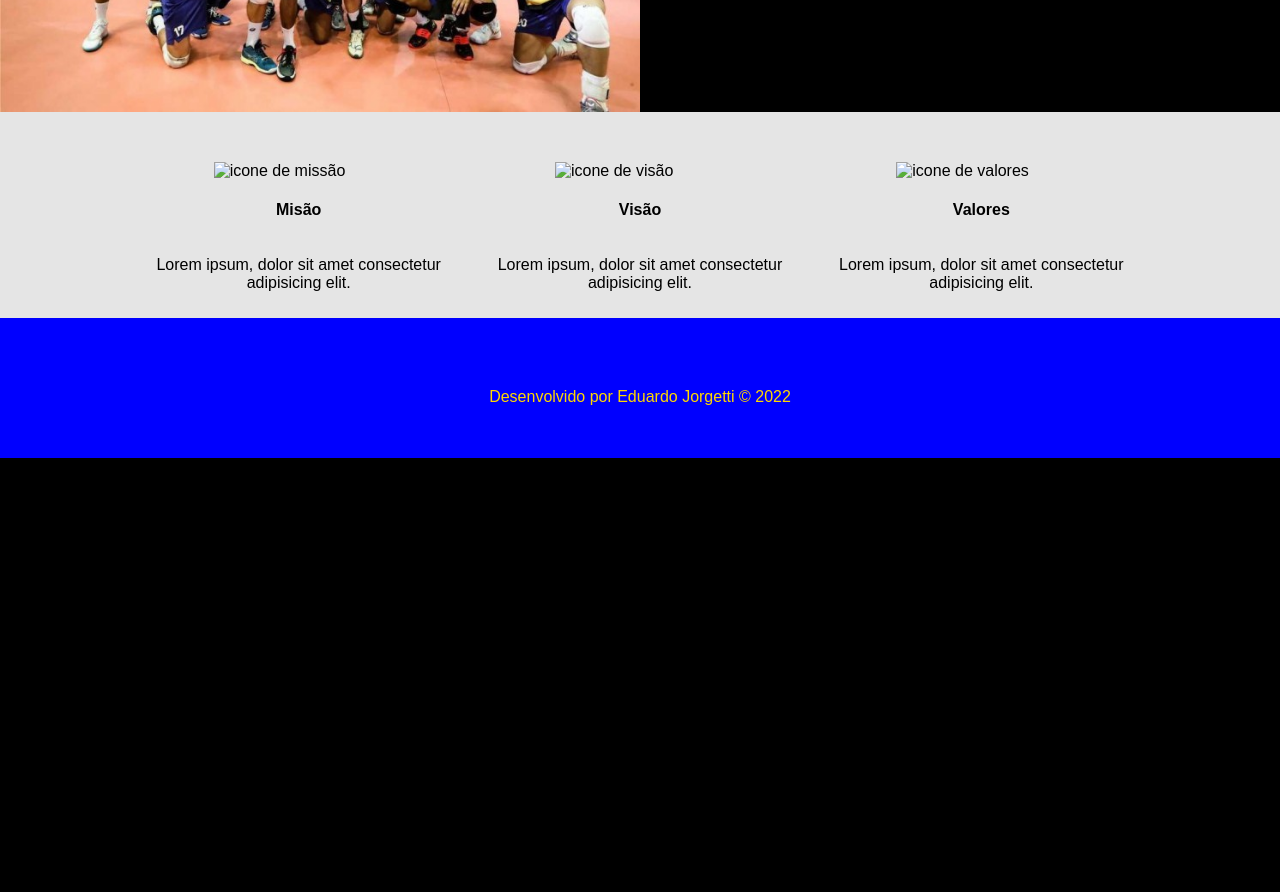
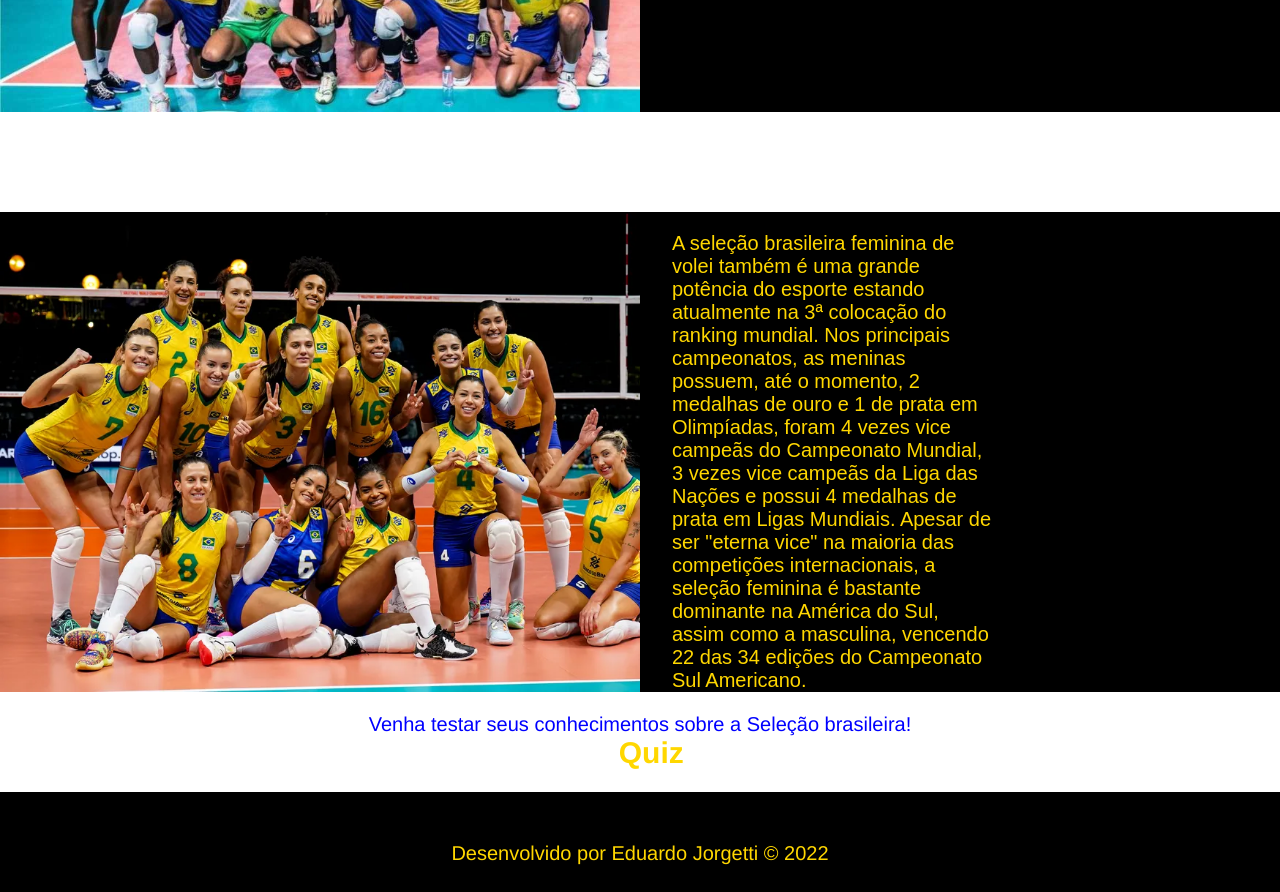
Before and after one commit to EduardoJorgetti/Projeto_Individual, a plain HTML site: page Pi-eduu/Home.html in a window 1280 px wide. Shown: the part 351-1243 px from the top of the page. Before the commit the page ends 809 px from the top, so only its background shows below. Drawn offline with Linux system fonts and the light colour scheme.

Commit message:
quiz completo

```diff
--- a/Pi-eduu/Home.html
+++ b/Pi-eduu/Home.html
@@ -24,31 +24,22 @@
         </div>
         <div class="banner">
             <div class="container">
-                <p> A seleção brasileira maculina de volei é mundialmente conhecida como um grande potência do esporte estando atualmente na 4ª colocação do ranking mundial.  </p>
+                <p> A seleção brasileira masculina de volei é mundialmente conhecida como um grande potência do esporte estando atualmente na 4ª colocação do ranking mundial. Nos principais campeonatos, o Brasil possui, até o momento, 3 medalhas de ouro e 3 de prata em Olimpíadas, foi 3 vezes campeã do Campeonato Mundial, 1 vez campeã da Liga das Nações e possui 9 Ligas Mundiais. Além disso, a seleção masculina é completamente dominante na América do Sul, vencendo 33 das 34 edições do Campeonato Sul Americano. </p>
             </div>
         </div>
+        <div class="espaco">
 
-        <div class="social">
-            <div class="container">
-                <div class="boxes">
-                    <div class="box">
-                    <img src="./imgs/planet-earth_color.png" alt="icone de missão">
-                    <h4>Misão</h4>
-                    <p>Lorem ipsum, dolor sit amet consectetur adipisicing elit.</p>
-            </div>
+        </div>
 
-            <div class="box">
-                <img src="./imgs/lightbulb_color.png" alt="icone de visão">
-                <h4>Visão</h4>
-                <p>Lorem ipsum, dolor sit amet consectetur adipisicing elit.</p>
-            </div>
-            <div class="box">
-                <img src="./imgs/growth_color.png" alt="icone de valores">
-                <h4>Valores</h4>
-                <p>Lorem ipsum, dolor sit amet consectetur adipisicing elit.</p>
+        <div class="banner2">
+            <div class="container2">
+                <p> A seleção brasileira feminina de volei também é uma grande potência do esporte estando atualmente na 3ª colocação do ranking mundial. Nos principais campeonatos, as meninas possuem, até o momento, 2 medalhas de ouro e 1 de prata em Olimpíadas, foram 4 vezes vice campeãs do Campeonato Mundial, 3 vezes vice campeãs da Liga das Nações e possui 4 medalhas de prata em Ligas Mundiais. Apesar de ser "eterna vice" na maioria das competições internacionais, a seleção feminina é bastante dominante na América do Sul, assim como a masculina, vencendo 22 das 34 edições do Campeonato Sul Americano. </p>
             </div>
         </div>
-        </div>
+        <div class="chamadaQuiz">
+         <span> Venha testar seus conhecimentos sobre a Seleção brasileira!
+         <br>
+                <a href="./quiz/quizPI-edu.html">Quiz</a> </span>
         </div>
 
         <div class="footer">
--- a/Pi-eduu/StyleCadastro.css
+++ b/Pi-eduu/StyleCadastro.css
@@ -7,6 +7,22 @@
     align-items: center;
     position: relative;
     height: 100%;
+}
+
+.bg-img-body .mudar {
+    font-weight: 800;
+    color: transparent;
+    text-transform: uppercase;
+    display: flex;
+    margin-left: 800px;
+    margin-top: 40px;
+}
+
+a {
+    color: black;
+    text-decoration: none;
+    font-weight: bold;
+    font-family: 'Franklin Gothic Medium';
 }
 
 .box-login{
@@ -62,6 +78,8 @@
     border-radius: 8px;
     margin-bottom: 20px;
     width: 100px;
+    font-size: 15px;
+    font-family: 'Franklin Gothic Medium';
 }
 .bot1{
     display: flex;
--- a/Pi-eduu/quiz/QUIZ-STYLE.css
+++ b/Pi-eduu/quiz/QUIZ-STYLE.css
@@ -59,7 +59,6 @@ h1 {
     margin-left: 16px;
 }
 
-/* article que acomoda a questao completa */
 .questoes {
     padding: 24px;
     border: 1px solid #ececec;
@@ -98,20 +97,13 @@ h1 {
 }
 
 #aviso {
-    color: #00b0ff;
+    color: gold;
 }
 
 .footer{
-    background-color: blue;
-    border: solid 2px gold;
-    margin-top: 92px;
-    height: 80px;
-    width: 1370px;
-    margin-left: -20px;
+    background-color: transparent;
     display: flex;
     justify-content: center;
-    border-left: transparent;
-    border-right: transparent;
 }
 
 .footer span{
--- a/Pi-eduu/style.css
+++ b/Pi-eduu/style.css
@@ -14,7 +14,6 @@ body{
   margin: auto;
 }
 
-
 .header .container{
   display: flex;
   justify-content: space-between;
@@ -30,15 +29,14 @@ body{
   align-items: center;
   font-weight: 200;
 }
-
+/* inicio maculino */
 .banner{
   color: blue;
   padding: 40px 0px;
   height: 300px;
   width: 50%;
-  background-image: url("./assets/1_volei_masculino-21373614.jpg");
+  background-image: url("./assets/selecaoMasc.jpeg");
   background-size: cover;
-
 }
 
 .banner .container{
@@ -49,42 +47,71 @@ body{
   margin-left: 105%;
 }
 
-.banner p{
+.banner .container p{
+  display: flex;
+  margin-top: 200px;
   font-size: 20px;
   color: gold;
-  text-align: left;
+}
+.espaco{
+  width: 100%;
+  height: 100px;
+  background-color: white;
+}
+/* inicio feminino */
+.banner2{
+  color: blue;
+  padding: 40px 0px;
+  height: 400px;
+  width: 50%;
+  background-image: url("./assets/selecaoFem.webp");
+  background-size: cover;
+}
+.banner2 .container2{
+  height: 40px;
+  display: flex;
+  justify-content: center;
+  align-items: center;
+  margin-left: 105%;
+  width: 50%;
 }
 
-.social{
-  background-color: #e5e5e5;
+.banner2 .container2 p{
+  display: flex;
+  margin-top: 400px;
+  font-size: 20px;
+  color: gold;
 }
+/* chamada quiz */
+.chamadaQuiz{
+  width: 100%;
+  height: 100px;
+  background-color: white;
+  display: flex;
+  justify-content: center;
+  align-items: center;
+  font-family: 'Franklin Gothic Medium';
+  font-size: 20px;
+}
+.chamadaQuiz span{
+  color: blue;
+}
+.chamadaQuiz a{
+  text-decoration: none;
+  color: gold;
+  margin-left: 250px;
+  font-size: 30px;
 
-.box img{
-  width: 170px;
 }
-
-
-.social .container .boxes{
-  display: flex;
-}
-
-.box{
-  margin: 50px 10px 10px 10px;
-  display: flex;
-  flex-direction: column;
-  align-items: center;
-}
-
-.social p{
-  text-align: center;
-}
-
+/* inicio footer */
 .footer{
-  background-color: blue;
-  height: 70px;
+  background-color: transparent;
+  height: 50px;
   color: gold;
   display: flex;
   text-align: center;
+  font-family: 'Franklin Gothic Medium';
+  font-size: 20px;
 }
 
 .footer .container{
@@ -104,7 +131,7 @@ body{
   text-transform: uppercase;
 }
 
-a {
+a{
   color: gold;
   text-decoration: none;
   font-weight: bold;
--- a/Pi-eduu/styleLogin.css
+++ b/Pi-eduu/styleLogin.css
@@ -10,17 +10,18 @@
 
 .bg-img-body .mudar {
     font-weight: 800;
-    color: blue;
+    color: transparent;
     text-transform: uppercase;
     display: flex;
-    justify-content: end;
-
+    margin-left: 800px;
+    margin-top: 40px;
 }
 
 a {
     color: gold;
     text-decoration: none;
     font-weight: bold;
+    font-family: 'Franklin Gothic Medium';
 }
 
 .box-login{
@@ -51,6 +52,7 @@ a {
     margin-top: 50px;
     margin-bottom: 1rem;
     color: white;
+    font-family: 'Franklin Gothic Medium';
 }
 
 .form-box input{
@@ -60,6 +62,7 @@ a {
     width: 300px;
     height: 30px;
     margin-bottom: 10px;
+    font-family: 'Franklin Gothic Medium';
 }
 
 .form-box button{
@@ -69,6 +72,9 @@ a {
     height: 30px;
     border-radius: 8px;
     width: 100px;
+    font-family: 'Franklin Gothic Medium';
+    font-size: 15px;
+    font-weight: bolder;
 }
 
 .bot1{
@@ -83,6 +89,8 @@ a {
     width: 200px;
     display: flex;
     flex-direction: row-reverse;
+    margin-bottom: 30px;
+    margin-top: 12px;
 }
 
 .form-box span[class = "1"]{
@@ -93,6 +101,7 @@ a {
     text-decoration: none;
     font-family: 'Franklin Gothic Medium';
     margin-bottom: 4px;
+    font-weight: bolder;
 }
 
 .form-box a{
@@ -103,23 +112,5 @@ a {
     text-decoration: none;
     font-family: 'Franklin Gothic Medium';
     margin-left: 4px;
+    font-weight: bolder;
 }
-
-.footer{
-    background-color: blue;
-    border: solid 2px gold;
-    margin-top: 40px;
-    height: 80px;
-    width: 1365px;
-    margin-left: -20px;
-    display: flex;
-    justify-content: center;
-    border-left: transparent;
-    border-right: transparent;
-}
-
-.footer span{
-    text-align: center;
-    font-size: 20px;
-    margin-top: 25px;
-}
```
Also changed, not shown: Pi-eduu/Cadastro.html (+4 -0 lines), Pi-eduu/Login.html (+4 -4 lines), Pi-eduu/quiz/JSQUIZ.js (+47 -45 lines), Pi-eduu/quiz/quizPI-edu.html (+1 -1 lines), Pi-eduu/assets/selecaoFem.webp (added), Pi-eduu/assets/selecaoMasc.jpeg (added), 2 other files.
